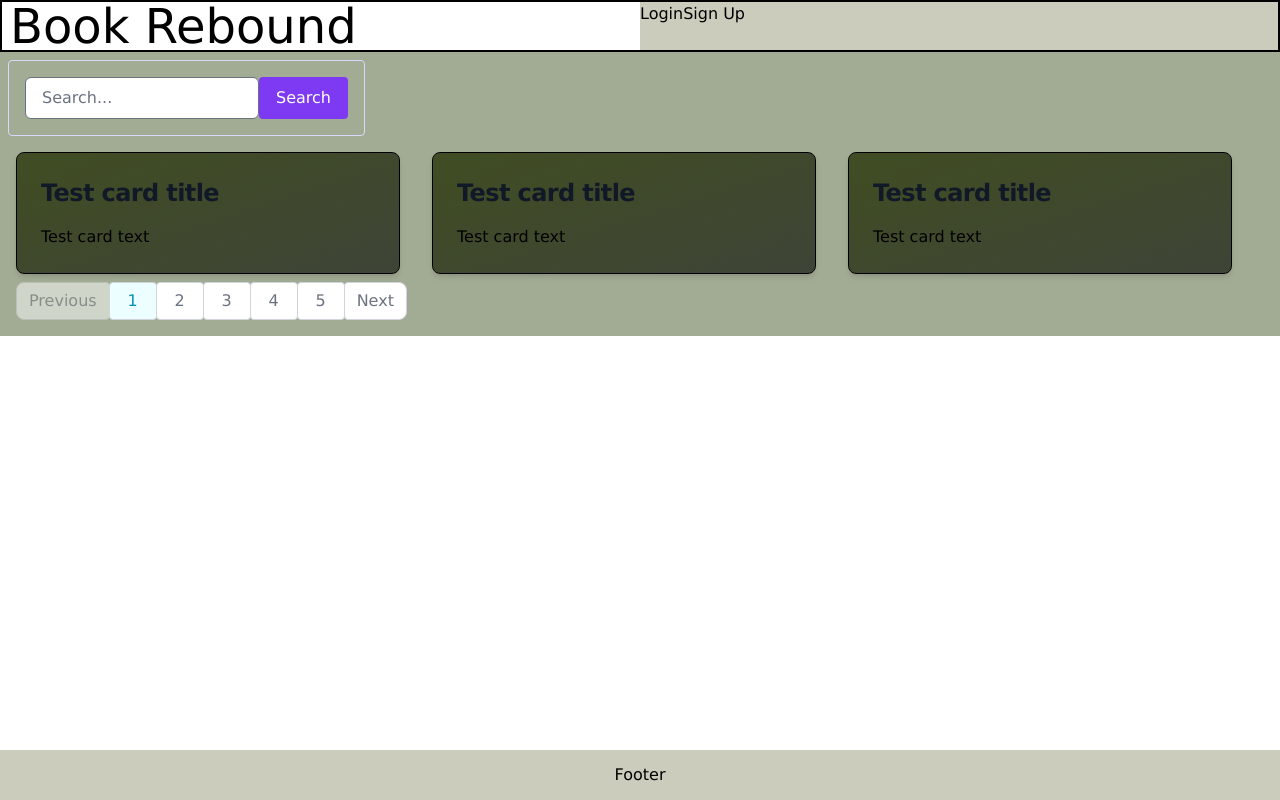
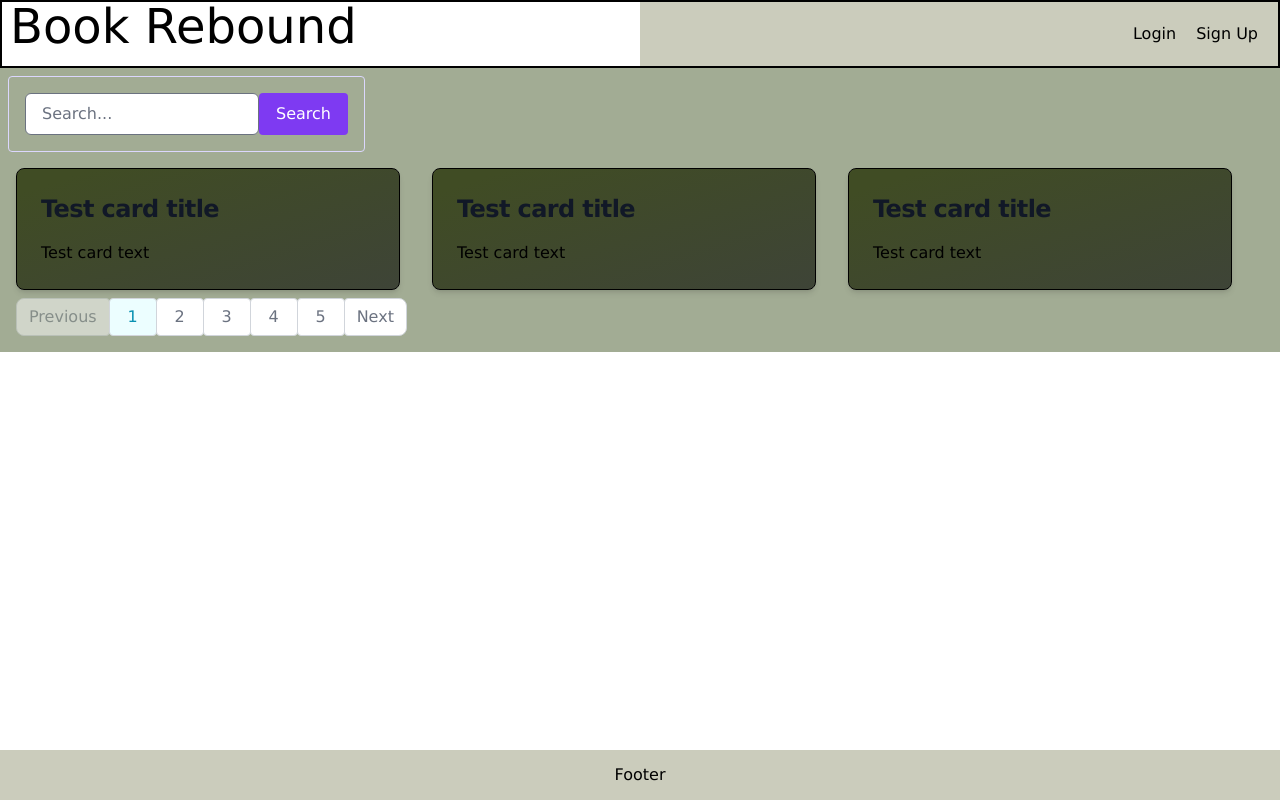
Before and after one commit to hculp/book-rebound, a React (Vite) app in the folder client/: page / in a window 1280 px wide. Built offline with nearby package versions, Linux system fonts and the light colour scheme.

Commit message:
updated nav link styling

```diff
--- a/client/src/components/Header.jsx
+++ b/client/src/components/Header.jsx
@@ -1,28 +1,34 @@
 import { Link } from 'react-router-dom';
 import { useCurrentUserContext } from '../context/CurrentUser';
 
- function Header() {
+function Header() {
   const { isLoggedIn, logoutUser } = useCurrentUserContext();
 
   return (
     <div className="grid grid-cols-2 border-2 border-black">
-      <Link to="/" className="text-5xl ml-2 justify-start">Book Rebound</Link>
-      <nav className="flex flex-row justify-items-end bg-forestback-100">
+      <Link to="/" className="text-5xl ml-2 justify-start">
+        Book Rebound
+      </Link>
+      <nav className="flex flex-row justify-end p-5 bg-forestback-100">
         {/* <Link to="/" className="text-5xl self-start ml-2">Book Rebound</Link> */}
         {isLoggedIn() ? (
           <>
             <Link to="/dashboard">Dashboard</Link>
-            <button type="button" onClick={logoutUser}>Logout</button>
+            <button type="button" onClick={logoutUser}>
+              Logout
+            </button>
           </>
         ) : (
           <>
-            <Link to="/login">Login</Link>
+            <Link className="pr-5" to="/login">
+              Login
+            </Link>
             <Link to="/register">Sign Up</Link>
           </>
         )}
       </nav>
     </div>
   );
- }
+}
 
- export default Header
+export default Header;
--- a/client/src/index.css
+++ b/client/src/index.css
@@ -18,6 +18,7 @@ a {
   font-weight: 500;
   color: #646cff;
   text-decoration: inherit;
+  padding: 5px;
 }
 a:hover {
   color: #535bf2;
```
